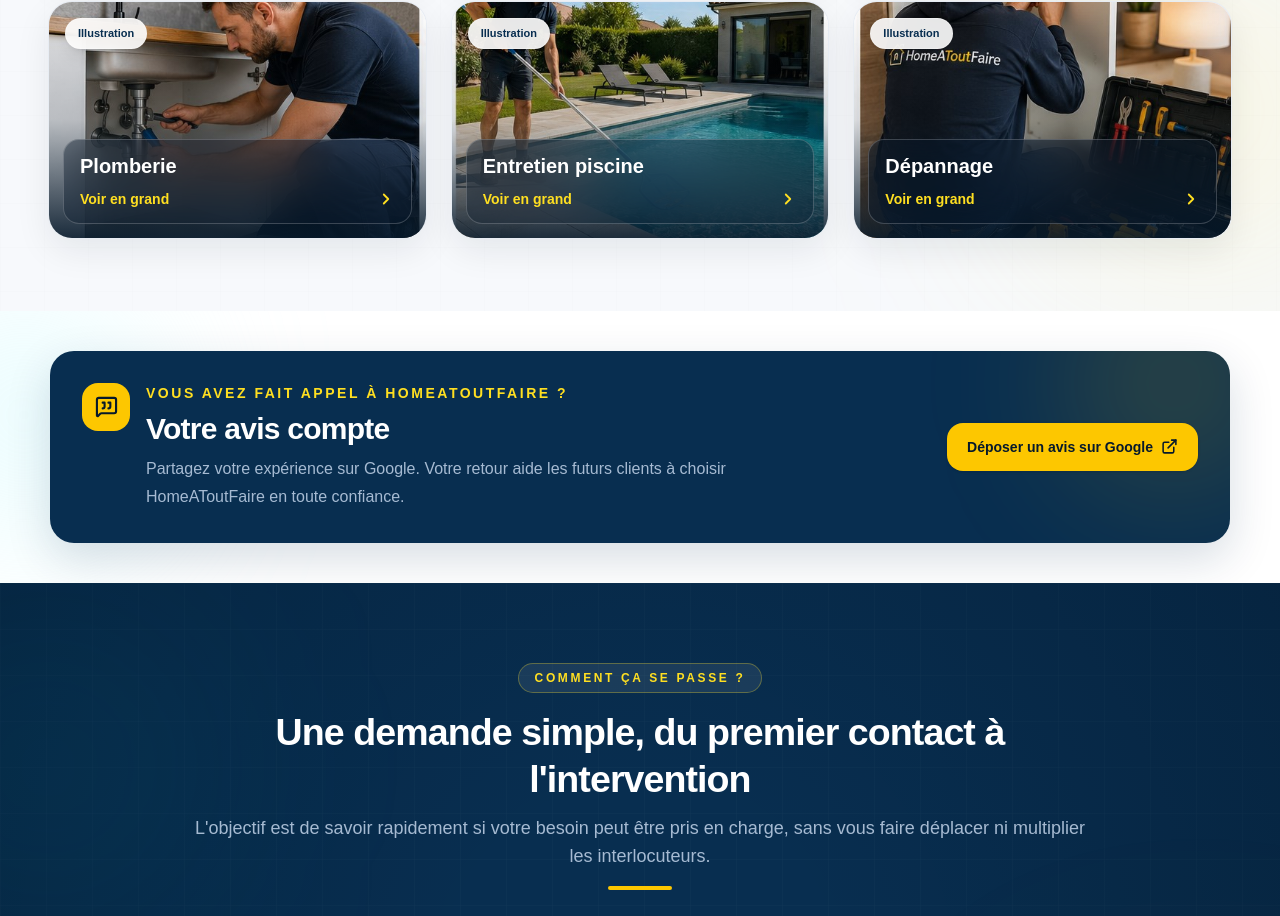
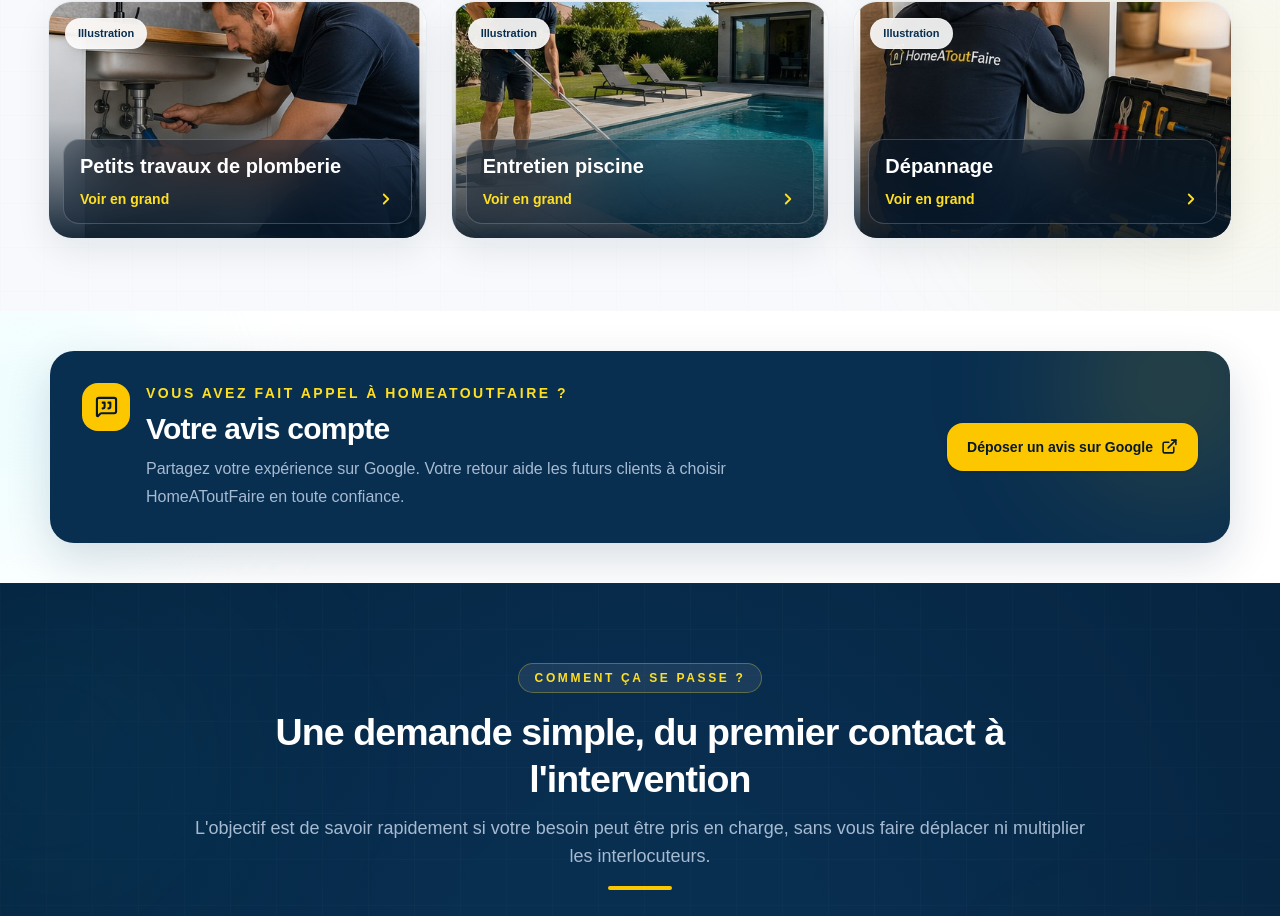
Before and after one commit to Thibal45/homeatoutfaire-premium, a Next.js app: page / in a window 1280 px wide. Shown: the part 5858-6774 px from the top of the page. Built offline with nearby package versions, Linux system fonts and the light colour scheme; no server answers.

Commit message:
Préciser le périmètre des petits travaux de plomberie dans la galerie

```diff
--- a/app/data/gallery.ts
+++ b/app/data/gallery.ts
@@ -57,7 +57,7 @@ export const illustrations = [
   },
   {
     image: "/images/realisations/realisation4.jpg",
-    title: "Plomberie",
+    title: "Petits travaux de plomberie",
   },
   {
     image: "/images/realisations/realisation5.jpg",
```
